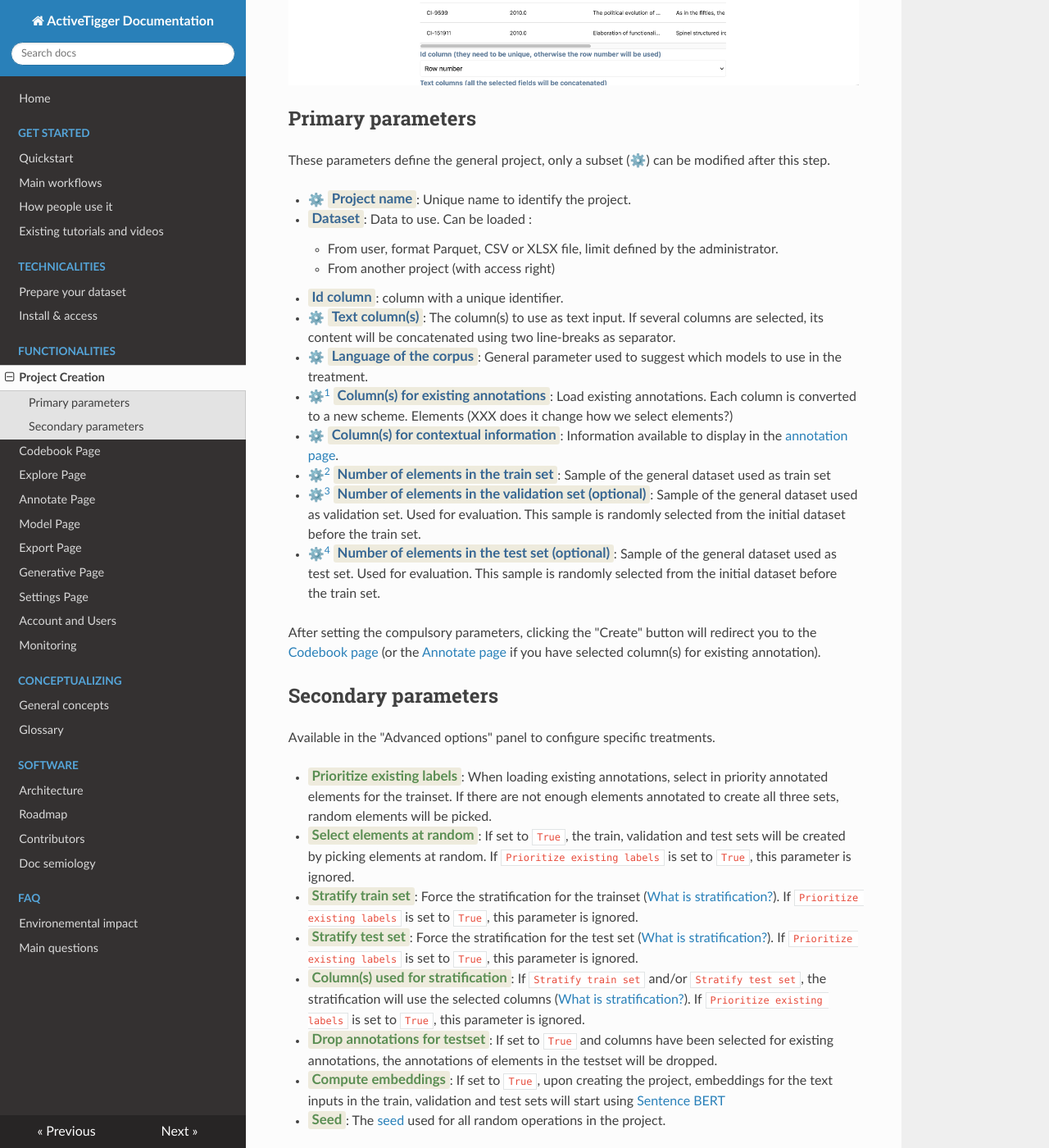
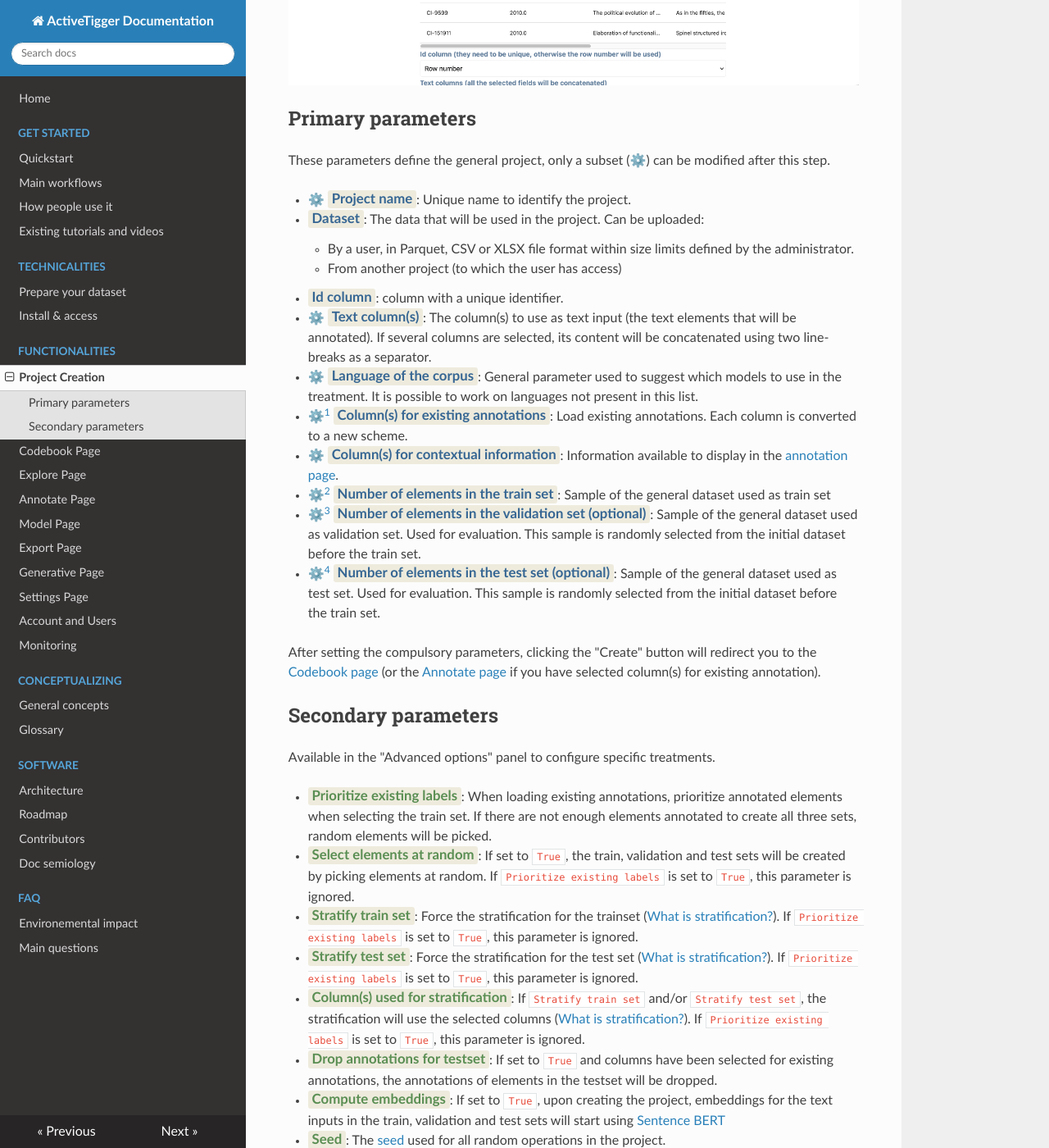
Before and after one commit to activetigger/documentation, an MkDocs documentation site: the page built from docs/functionalities/project-creation.md, in a window 1280 px wide and 1400 px high, scrolled down 525 px. Shown: the whole window at 82% size. Built offline with MkDocs 1.6.1, drawn with Linux system fonts in a browser that asks for light colours; nearby versions of some CDN libraries; some of the changed text lies outside the part shown.

Commit message:
Update project-creation.md
Language and clarity edits. Removed a note "Elements (XXX does it change how we select elements?)" - unclear what this refers to imo? but feel free to add something here

```diff
--- a/docs/functionalities/project-creation.md
+++ b/docs/functionalities/project-creation.md
@@ -9,13 +9,13 @@ Project creation is available on the main page and lets you create a new project
 These parameters define the general project, only a subset (⚙️) can be modified after this step.
 
 - ⚙️ <span class="parameter">Project name</span>: Unique name to identify the project.
-- <span class="parameter">Dataset</span>: Data to use. Can be loaded :
-    - From user, format Parquet, CSV or XLSX file, limit defined by the administrator.
-    - From another project (with access right)
+- <span class="parameter">Dataset</span>: The data that will be used in the project. Can be uploaded:
+    - By a user, in Parquet, CSV or XLSX file format within size limits defined by the administrator.
+    - From another project (to which the user has access)
 - <span class="parameter">Id column</span>: column with a unique identifier.
-- ⚙️ <span class="parameter">Text column(s)</span>: The column(s) to use as text input. If several columns are selected, its content will be concatenated using two line-breaks as separator.
-- ⚙️ <span class="parameter">Language of the corpus</span>: General parameter used to suggest which models to use in the treatment.
-- ⚙️[^modify-column-annotation] <span class="parameter">Column(s) for existing annotations</span>: Load existing annotations. Each column is converted to a new scheme. Elements (XXX does it change how we select elements?)
+- ⚙️ <span class="parameter">Text column(s)</span>: The column(s) to use as text input (the text elements that will be annotated). If several columns are selected, its content will be concatenated using two line-breaks as a separator.
+- ⚙️ <span class="parameter">Language of the corpus</span>: General parameter used to suggest which models to use in the treatment. It is possible to work on languages not present in this list.
+- ⚙️[^modify-column-annotation] <span class="parameter">Column(s) for existing annotations</span>: Load existing annotations. Each column is converted to a new scheme.
 - ⚙️ <span class="parameter">Column(s) for contextual information</span>: Information available to display in the [annotation page](./annotate.md).
 - ⚙️[^modify-n-rows-trainset] <span class="parameter">Number of elements in the train set</span>: Sample of the general dataset used as train set
 - ⚙️[^modify-valid-set] <span class="parameter">Number of elements in the validation set (optional)</span>: Sample of the general dataset used as validation set. Used for evaluation. This sample is randomly selected from the initial dataset before the train set.
@@ -23,7 +23,7 @@ These parameters define the general project, only a subset (⚙️) can be modif
 
 [^modify-column-annotation]: This parameter cannot be updated per se, but you can import annotations in [the Import tab in the Settings page](./settings.md#import)
 
-[^modify-n-rows-trainset]: You can add N rows to your dataset in [the Parameters tab in the Settings page](./settings.md#parameters) but the rows selected will not follow the stratification rules you set up. We recommend creating larger sets than you'd need rather than importing new rows afterwards.
+[^modify-n-rows-trainset]: You can add N rows to your dataset in [the Parameters tab in the Settings page](./settings.md#parameters) but the rows selected will not follow the stratification rules you set up. We recommend importing larger datasetssets than you plan to annotate rather than importing new rows afterwards.
 
 [^modify-valid-set]: This parameter cannot be updated per se, but you can drop the validation set and import a new one in [the Import tab in the Settings page](./settings.md#import)
 
@@ -35,7 +35,7 @@ After setting the compulsory parameters, clicking the "Create" button will redir
 
 Available in the "Advanced options" panel to configure specific treatments.
 
-- <span class="parameter secondary">Prioritize existing labels</span>: When loading existing annotations, select in priority annotated elements for the trainset. If there are not enough elements annotated to create all three sets, random elements will be picked.
+- <span class="parameter secondary">Prioritize existing labels</span>: When loading existing annotations, prioritize annotated elements when selecting the train set. If there are not enough elements annotated to create all three sets, random elements will be picked.
 - <span class="parameter secondary">Select elements at random</span>: If set to `True`, the train, validation and test sets will be created by picking elements at random. If `Prioritize existing labels` is set to `True`, this parameter is ignored.
 - <span class="parameter secondary">Stratify train set</span>: Force the stratification for the trainset ([What is stratification?](../theoretical-concepts/glossary.md#dataset-stratification)). If `Prioritize existing labels` is set to `True`, this parameter is ignored.
 - <span class="parameter secondary">Stratify test set</span>:  Force the stratification for the test set ([What is stratification?](../theoretical-concepts/glossary.md#dataset-stratification)). If `Prioritize existing labels` is set to `True`, this parameter is ignored.
```
